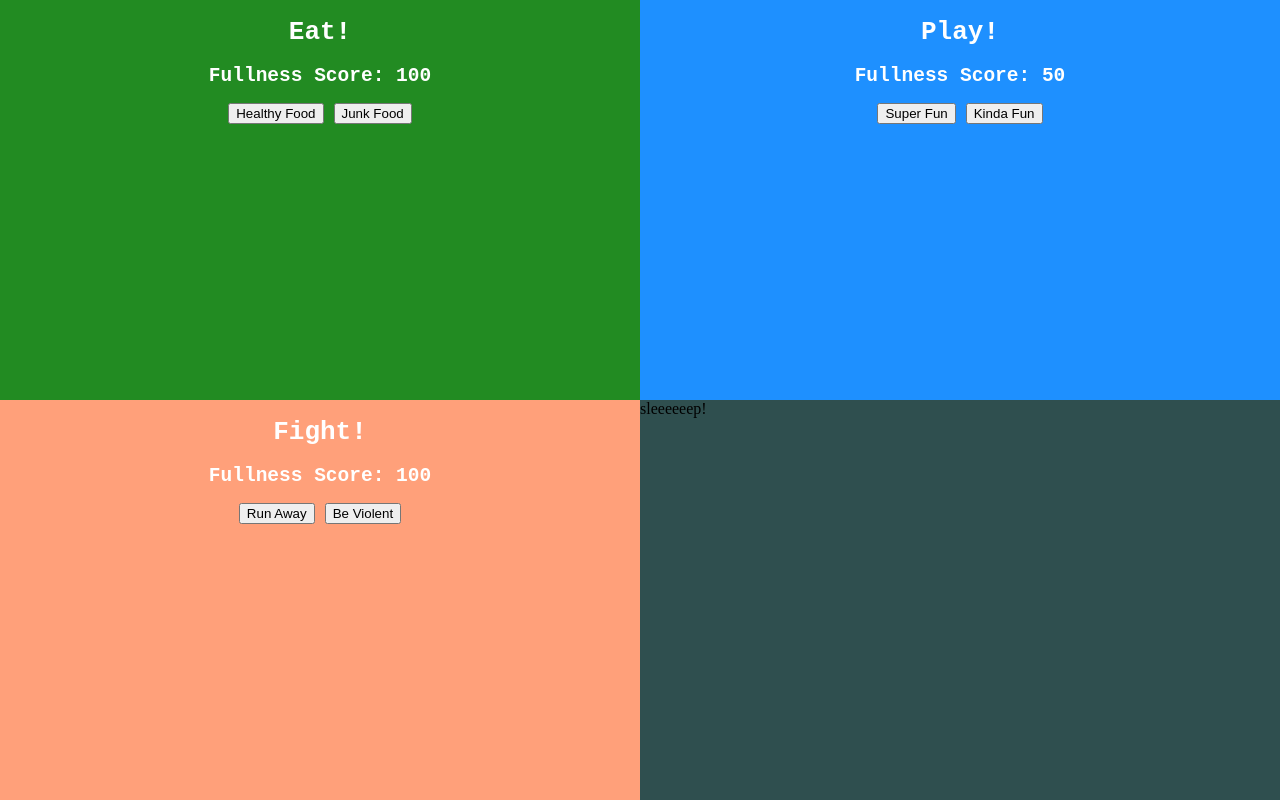
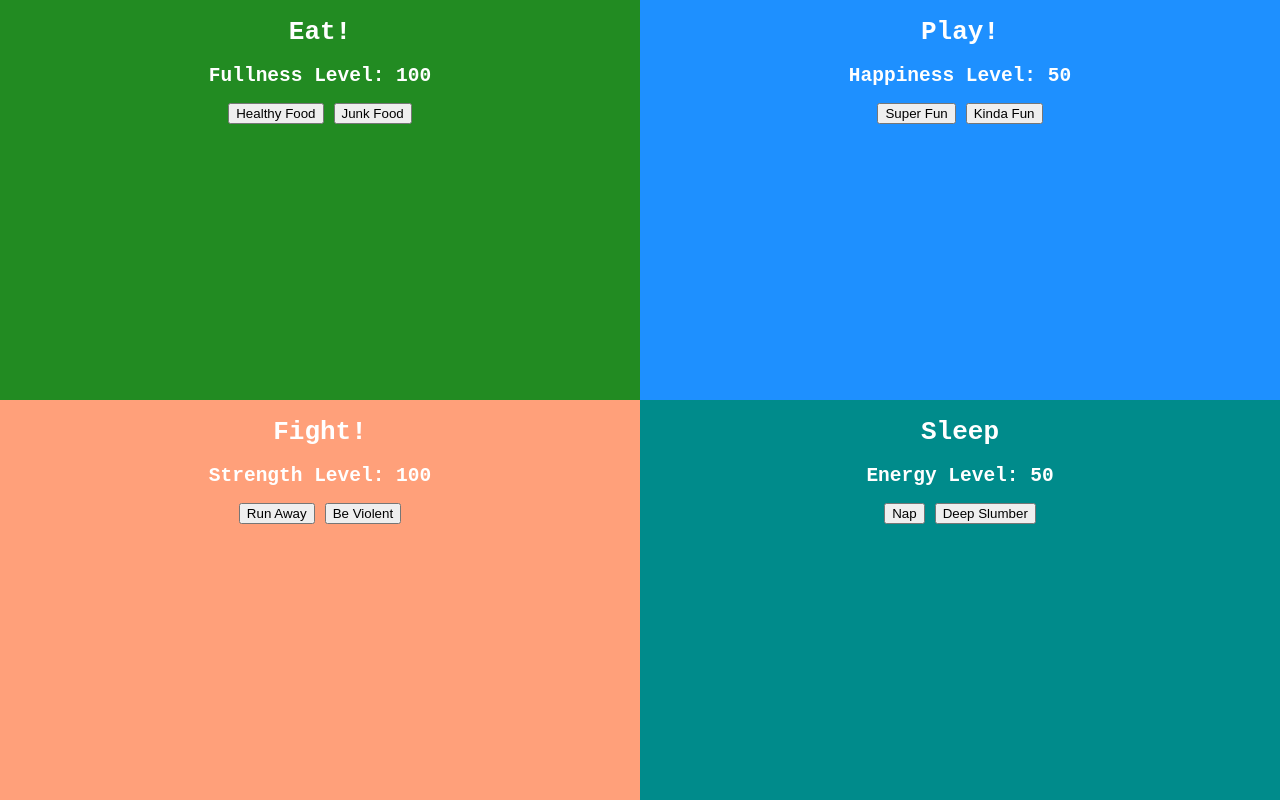
Before and after one commit to MLogan1998/tamagotchi, a website built with webpack: page src/index.html in a window 1280 px wide. Built offline with nearby package versions, Linux system fonts and the light colour scheme.

Commit message:
added sleep component

```diff
--- a/src/javascripts/components/eat/eat.js
+++ b/src/javascripts/components/eat/eat.js
@@ -6,7 +6,7 @@ let full = 100;
 const testEat = () => {
   const domstring = `
     <h1>Eat!</h1>
-    <h2>Fullness Score: ${full}</h2>
+    <h2>Fullness Level: ${full}</h2>
     <button class="healthy">Healthy Food</button><button class="junk">Junk Food</button>`;
   utils.printToDom('#eat', domstring);
 };
--- a/src/javascripts/components/fight/fight.js
+++ b/src/javascripts/components/fight/fight.js
@@ -6,7 +6,7 @@ let strength = 100;
 const testFight = () => {
   const domstring = `
     <h1>Fight!</h1>
-    <h2>Fullness Score: ${strength}</h2>
+    <h2>Strength Level: ${strength}</h2>
     <button class="runAway">Run Away</button><button class="violent">Be Violent</button>`;
   utils.printToDom('#fight', domstring);
 };
--- a/src/javascripts/components/play/play.js
+++ b/src/javascripts/components/play/play.js
@@ -6,7 +6,7 @@ let fun = 50;
 const testPlay = () => {
   const domstring = `
     <h1>Play!</h1>
-    <h2>Fullness Score: ${fun}</h2>
+    <h2>Happiness Level: ${fun}</h2>
     <button class="super">Super Fun</button><button class="kinda">Kinda Fun</button>`;
   utils.printToDom('#play', domstring);
 };
--- a/src/javascripts/components/sleep/sleep.js
+++ b/src/javascripts/components/sleep/sleep.js
@@ -1,9 +1,31 @@
 import './sleep.scss';
 import utils from '../../utils/utils';
 
+let energy = 50;
+
 const testSleep = () => {
-  const domstring = 'sleeeeeep!';
+  const domstring = `
+    <h1>Sleep</h1>
+    <h2>Energy Level: ${energy}</h2>
+    <button class="nap">Nap</button><button class="deepSleep">Deep Slumber</button>`;
   utils.printToDom('#sleep', domstring);
 };
 
+const catNap = () => {
+  if (energy === 100) return;
+  energy += 50;
+  if (energy > 100) energy = 100;
+  testSleep();
+};
+
+const deepSleep = () => {
+  if (energy === 100) return;
+  energy += 60;
+  if (energy > 100) energy = 100;
+  testSleep();
+};
+
+$('body').on('click', '.nap', catNap);
+$('body').on('click', '.deepSleep', deepSleep);
+
 export default { testSleep };
--- a/src/javascripts/components/sleep/sleep.scss
+++ b/src/javascripts/components/sleep/sleep.scss
@@ -1,3 +1,14 @@
-body {
-  background-color: darkslategrey;
+#sleep {
+  background-color: darkcyan;
+  text-align: center;
+
+  h1, h2 {
+    color:white;
+    text-align: center;
+    font-family: monospace;
+  }
+
+  button:first-of-type {
+    margin-right: 10px;
+  }
 }
```
